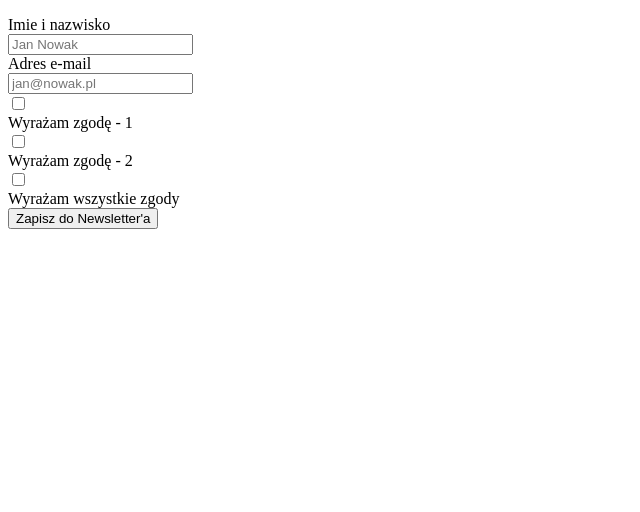
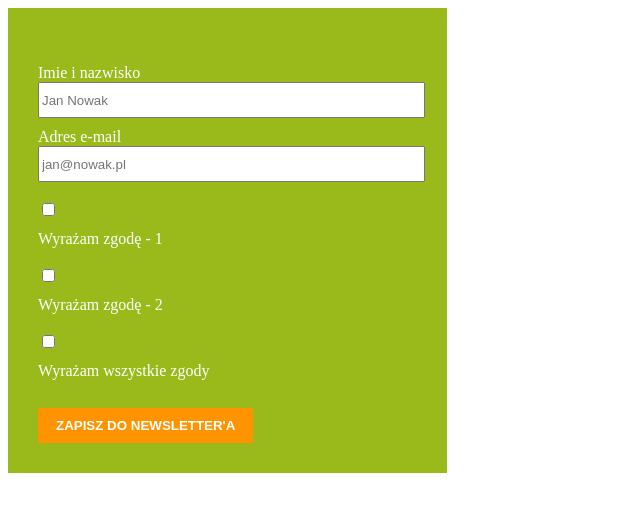
Before and after one commit to nataliabyrdy/walidacja-formularza-zapisu-do-newslettera, a plain HTML site: page index.html in a window 1280 px wide. Shown: the whole page, without its empty margins (0-640 px from the left). Drawn offline with Linux system fonts and the light colour scheme.

Commit message:
dodanie styli

```diff
--- a/index.html
+++ b/index.html
@@ -17,16 +17,16 @@
         <input type="text" name="name" id="name" placeholder="Jan Nowak"><br />
 
         <label for="email">Adres e-mail</label><br />
-        <input type="email" name="email" id="email" placeholder="jan@nowak.pl"><br />
+        <input type="email" name="email" id="email" placeholder="jan@nowak.pl"><br /> <br />
 
         <input type="checkbox" name="agree-1" id="agree-1"><br />
-        <label for="agree-1">Wyrażam zgodę - 1</label><br />
+        <label for="agree-1">Wyrażam zgodę - 1</label><br /> <br />
 
         <input type="checkbox" name="agree-2" id="agree-2"><br />
-        <label for="agree-2">Wyrażam zgodę - 2</label><br />
+        <label for="agree-2">Wyrażam zgodę - 2</label><br /> <br />
 
         <input type="checkbox" name="all-agree" id="all-agree"><br />
-        <label for="all-agree">Wyrażam wszystkie zgody</label><br />
+        <label for="all-agree">Wyrażam wszystkie zgody</label><br /> <br />
 
         <button type="submit" id="sign-up">Zapisz do Newsletter'a</button>
 
--- a/style.css
+++ b/style.css
@@ -0,0 +1,40 @@
+form#newsletter-form {
+    background-color: rgb(154, 186, 27);
+    font-size: 16px;
+    color: #fff;
+    padding: 30px;
+    width: 30%;
+}
+
+#errors {
+    color: red;
+    padding-left: 20px;
+}
+
+input, label {
+    display: inline-block;
+}
+
+label {
+    margin-top: 10px;
+}
+
+input[type='text'], input[type='email'] {
+    height: 30px;
+    width: 100%;
+}
+
+button[type='submit'] {
+    background-color: #ff9300;
+    color: #fff;
+    text-transform: uppercase;
+    border: 0;
+    margin-top: 10px;
+    padding: 10px 18px;
+    cursor: pointer;
+    font-weight: 700;
+}
+
+buttpm[type='submit']:hover {
+    background-color: #333333;
+}
```
